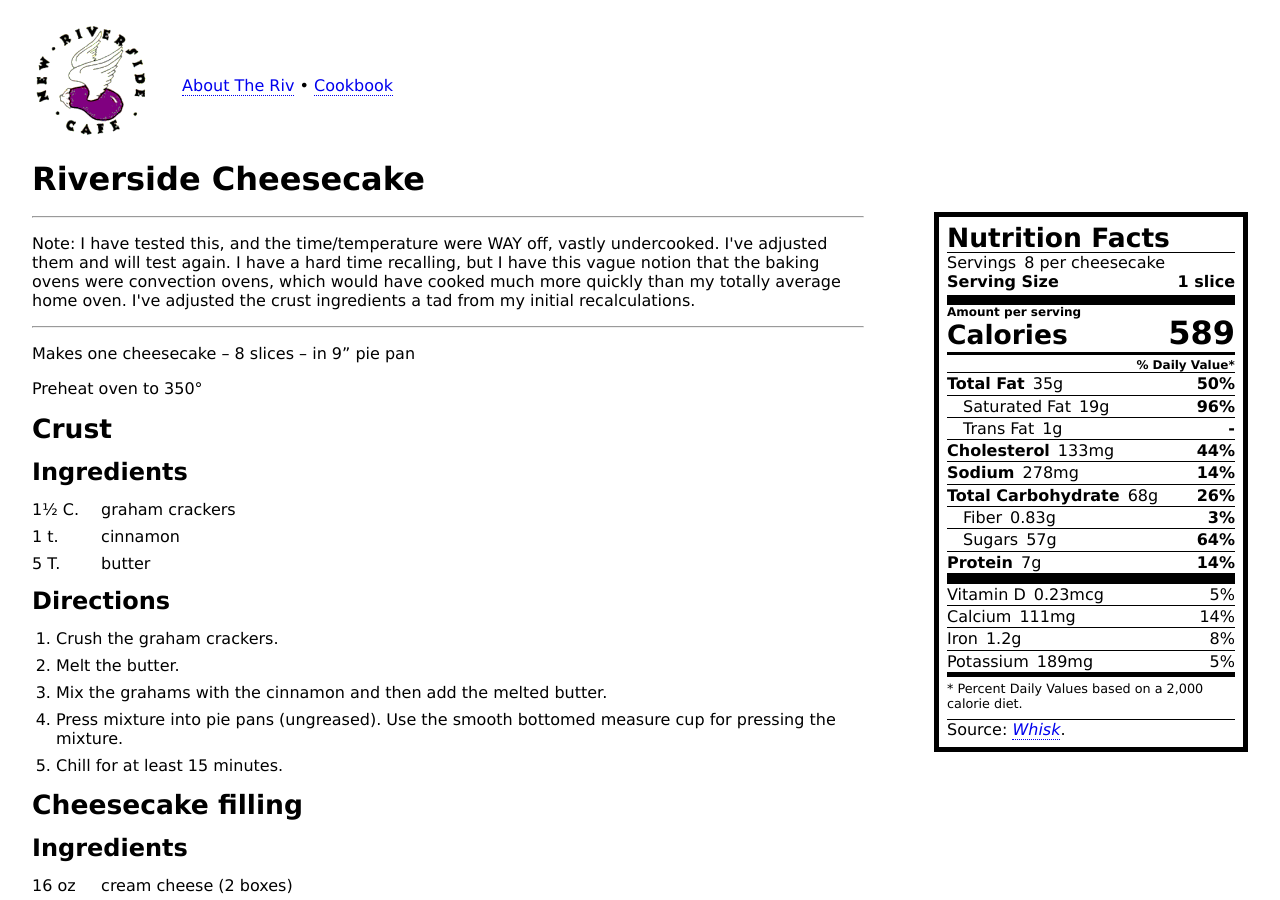
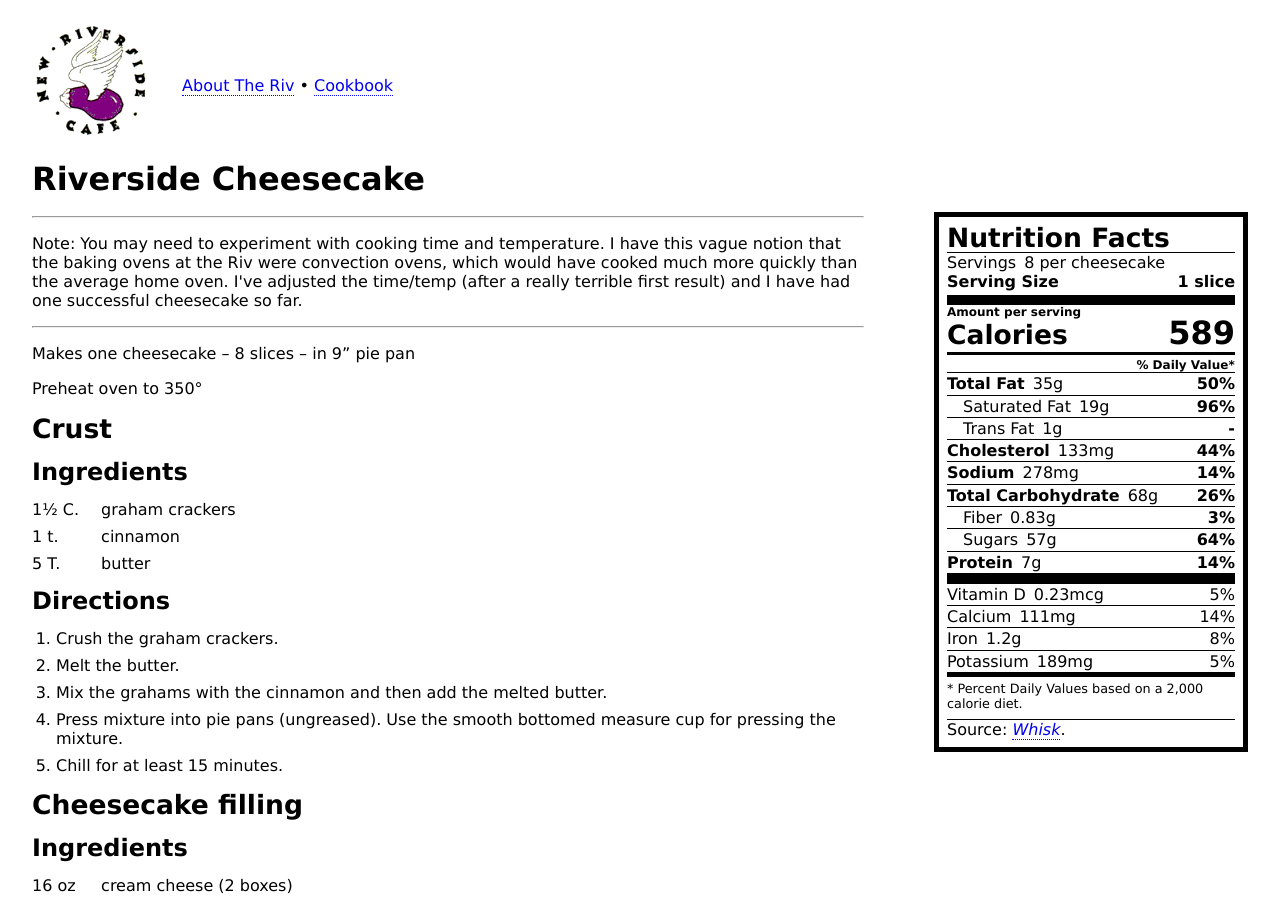
Before and after one commit to mlibby/newriversidecafe.com, a Jekyll site: the page built from cookbook/dessert/cheesecake.html, in a window 1280 px wide and 900 px high. Built offline with Jekyll 4.4.1, drawn with Linux system fonts in a browser that asks for light colours.

Commit message:
update cheesecake notes

```diff
--- a/cookbook/dessert/cheesecake.html
+++ b/cookbook/dessert/cheesecake.html
@@ -7,12 +7,11 @@ permalink: /cookbook/dessert/cheesecake/
   <h1 id="riverside-cheesecake">Riverside Cheesecake</h1>
   <hr>
   <p>
-    Note: I have tested this, and the time/temperature were WAY off, vastly
-    undercooked. I've adjusted them and will test again. I have a hard time
-    recalling, but I have this vague notion that the baking ovens were
-    convection ovens, which would have cooked much more quickly than my
-    totally average home oven. I've adjusted the crust ingredients a tad
-    from my initial recalculations.
+    Note: You may need to experiment with cooking time and temperature.
+    I have this vague notion that the baking ovens at the Riv were
+    convection ovens, which would have cooked much more quickly than the
+    average home oven. I've adjusted the time/temp (after a really terrible
+    first result) and I have had one successful cheesecake so far.
   </p>
   <hr>
   <p>
--- a/docs/feed.xml
+++ b/docs/feed.xml
@@ -1,4 +1,4 @@
-<?xml version="1.0" encoding="utf-8"?><feed xmlns="http://www.w3.org/2005/Atom" ><generator uri="https://jekyllrb.com/" version="4.2.0">Jekyll</generator><link href="/feed.xml" rel="self" type="application/atom+xml" /><link href="/" rel="alternate" type="text/html" /><updated>2021-03-30T13:34:21-05:00</updated><id>/feed.xml</id><title type="html">New Riverside Cafe</title><subtitle>Site to archive information about the New Riverside Cafe,  especially recipes and the cookbook.</subtitle><entry><title type="html">Welcome to Jekyll!</title><link href="/jekyll/update/2021/03/22/welcome-to-jekyll.html" rel="alternate" type="text/html" title="Welcome to Jekyll!" /><published>2021-03-22T15:14:21-05:00</published><updated>2021-03-22T15:14:21-05:00</updated><id>/jekyll/update/2021/03/22/welcome-to-jekyll</id><content type="html" xml:base="/jekyll/update/2021/03/22/welcome-to-jekyll.html">&lt;p&gt;You’ll find this post in your &lt;code class=&quot;language-plaintext highlighter-rouge&quot;&gt;_posts&lt;/code&gt; directory. Go ahead and edit it and re-build the site to see your changes. You can rebuild the site in many different ways, but the most common way is to run &lt;code class=&quot;language-plaintext highlighter-rouge&quot;&gt;jekyll serve&lt;/code&gt;, which launches a web server and auto-regenerates your site when a file is updated.&lt;/p&gt;
+<?xml version="1.0" encoding="utf-8"?><feed xmlns="http://www.w3.org/2005/Atom" ><generator uri="https://jekyllrb.com/" version="4.2.0">Jekyll</generator><link href="/feed.xml" rel="self" type="application/atom+xml" /><link href="/" rel="alternate" type="text/html" /><updated>2021-04-08T16:24:09-05:00</updated><id>/feed.xml</id><title type="html">New Riverside Cafe</title><subtitle>Site to archive information about the New Riverside Cafe,  especially recipes and the cookbook.</subtitle><entry><title type="html">Welcome to Jekyll!</title><link href="/jekyll/update/2021/03/22/welcome-to-jekyll.html" rel="alternate" type="text/html" title="Welcome to Jekyll!" /><published>2021-03-22T15:14:21-05:00</published><updated>2021-03-22T15:14:21-05:00</updated><id>/jekyll/update/2021/03/22/welcome-to-jekyll</id><content type="html" xml:base="/jekyll/update/2021/03/22/welcome-to-jekyll.html">&lt;p&gt;You’ll find this post in your &lt;code class=&quot;language-plaintext highlighter-rouge&quot;&gt;_posts&lt;/code&gt; directory. Go ahead and edit it and re-build the site to see your changes. You can rebuild the site in many different ways, but the most common way is to run &lt;code class=&quot;language-plaintext highlighter-rouge&quot;&gt;jekyll serve&lt;/code&gt;, which launches a web server and auto-regenerates your site when a file is updated.&lt;/p&gt;
 
 &lt;p&gt;Jekyll requires blog post files to be named according to the following format:&lt;/p&gt;
 
```
Also changed, not shown: docs/cookbook/dessert/cheesecake/index.html (+5 -6 lines).
